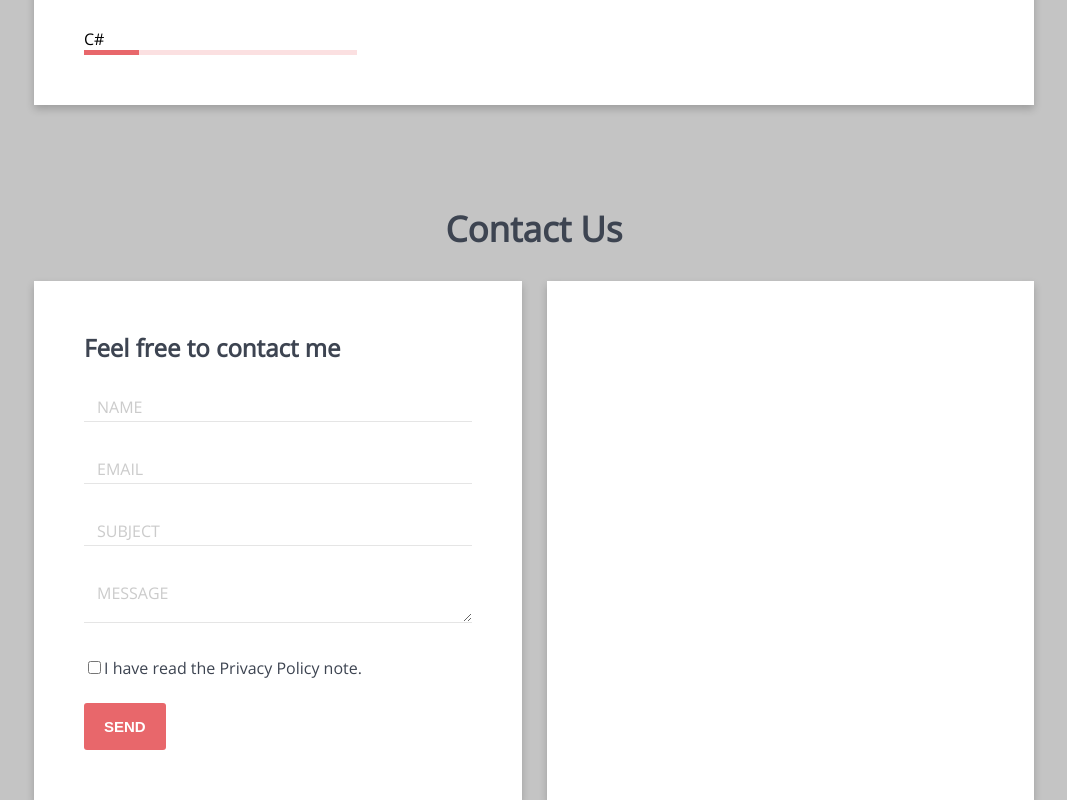
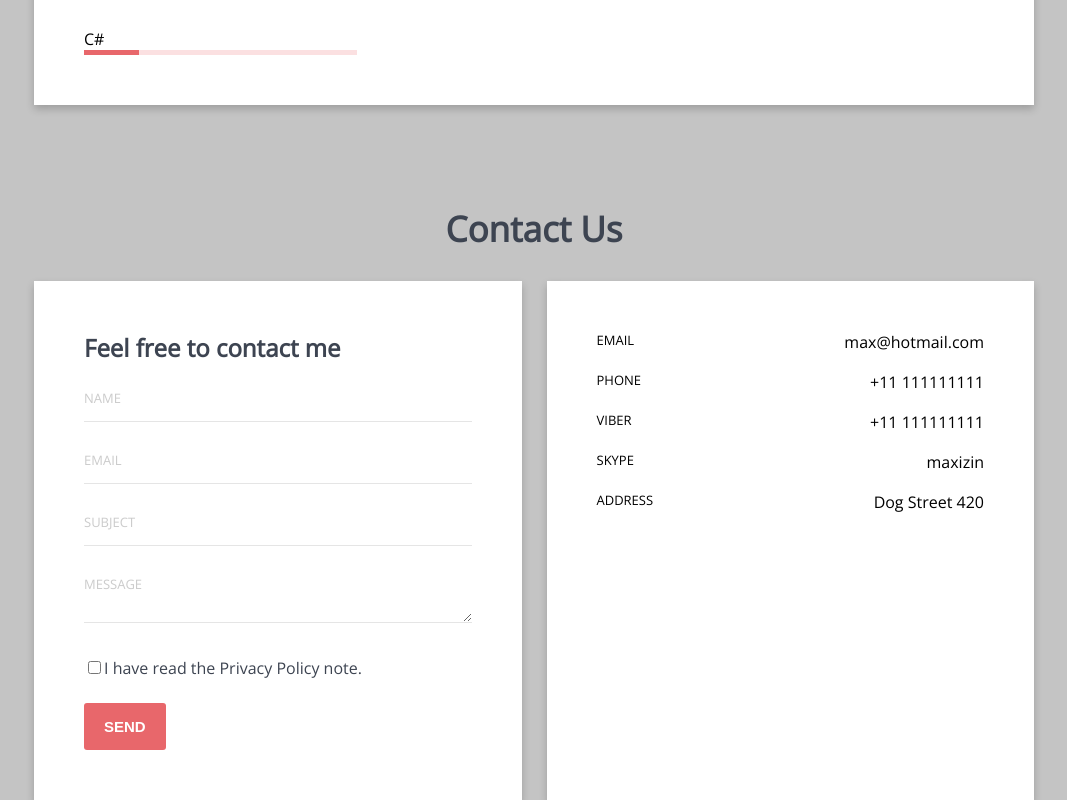
Before and after one commit to ALCordeiro/fe-ramp-up-alysson, an Angular app: page / in a window 1280 px wide. Shown: the part 1024-1824 px from the top of the page, without its empty margins (106-1173 px from the left). Built offline with nearby package versions, Linux system fonts and the light colour scheme.

Commit message:
hotfixes

```diff
--- a/src/app/contact-form/contact-form.component.html
+++ b/src/app/contact-form/contact-form.component.html
@@ -28,6 +28,14 @@
         <button type="submit" class="button">Send</button>
       </form>
     </div>
-    <div class="card secondcolumn"></div>
+
+    <div class="card secondcolumn">
+      <ul class="contact-infos">
+        <li *ngFor="let element of array" class="list contact-list">
+          <span class="label">{{element.name}}</span>
+          <span>{{element.value}}</span>
+        </li>
+      </ul>
+    </div>
   </div>
 </div>
--- a/src/app/contact-form/contact-form.component.ts
+++ b/src/app/contact-form/contact-form.component.ts
@@ -9,6 +9,34 @@ export class ContactFormComponent implements OnInit {
 
   @HostBinding('style.display') display = 'block';
 
+  array = [
+    {
+      id:1,
+      name: 'Email',
+      value: 'max@hotmail.com'
+    },
+    {
+      id:2,
+      name: 'Phone',
+      value: '+11 111111111'
+    },
+    {
+      id:3,
+      name: 'Viber',
+      value: '+11 111111111'
+    },
+    {
+      id:4,
+      name: 'Skype',
+      value: 'maxizin'
+    },
+    {
+      id:5,
+      name: 'Address',
+      value: 'Dog Street 420'
+    }
+  ];
+
   constructor() { }
 
   ngOnInit() {
--- a/src/styles.scss
+++ b/src/styles.scss
@@ -25,3 +25,5 @@
 @import "styles/objects/contact-columns.scss";
 @import "styles/objects/contact-fields.scss";
 @import "styles/objects/contact-form.scss";
+@import "styles/objects/contact-infos.scss";
+@import "styles/objects/contact-list.scss";
--- a/styles/objects/contact-form.scss
+++ b/styles/objects/contact-form.scss
@@ -12,12 +12,12 @@
             position: absolute;
             left: 0;
             color: #999;
-            background-color: #fff;
+            background-color: $white;
             z-index: 10;
             top: 0;
-            padding: 7px 0 0 13px;
             transition: all 200ms;
             opacity: 0.5;
+            font-size: 13px;
         }
 
         & > .input {
--- /dev/null
+++ b/styles/objects/contact-infos.scss
@@ -0,0 +1,9 @@
+.contact-infos {
+    list-style: none;
+    margin: 0;
+    padding-left: 0;
+
+    & > .list {
+        margin-bottom: 18px;
+    }
+}
--- /dev/null
+++ b/styles/objects/contact-list.scss
@@ -0,0 +1,14 @@
+.contact-list {
+    display: flex;
+    justify-content: space-between;
+
+    & > .label {
+        font-size: 13px;
+        font-weight: 400;
+        text-transform: uppercase;
+    }
+
+    & > .text {
+
+    }
+}
```
